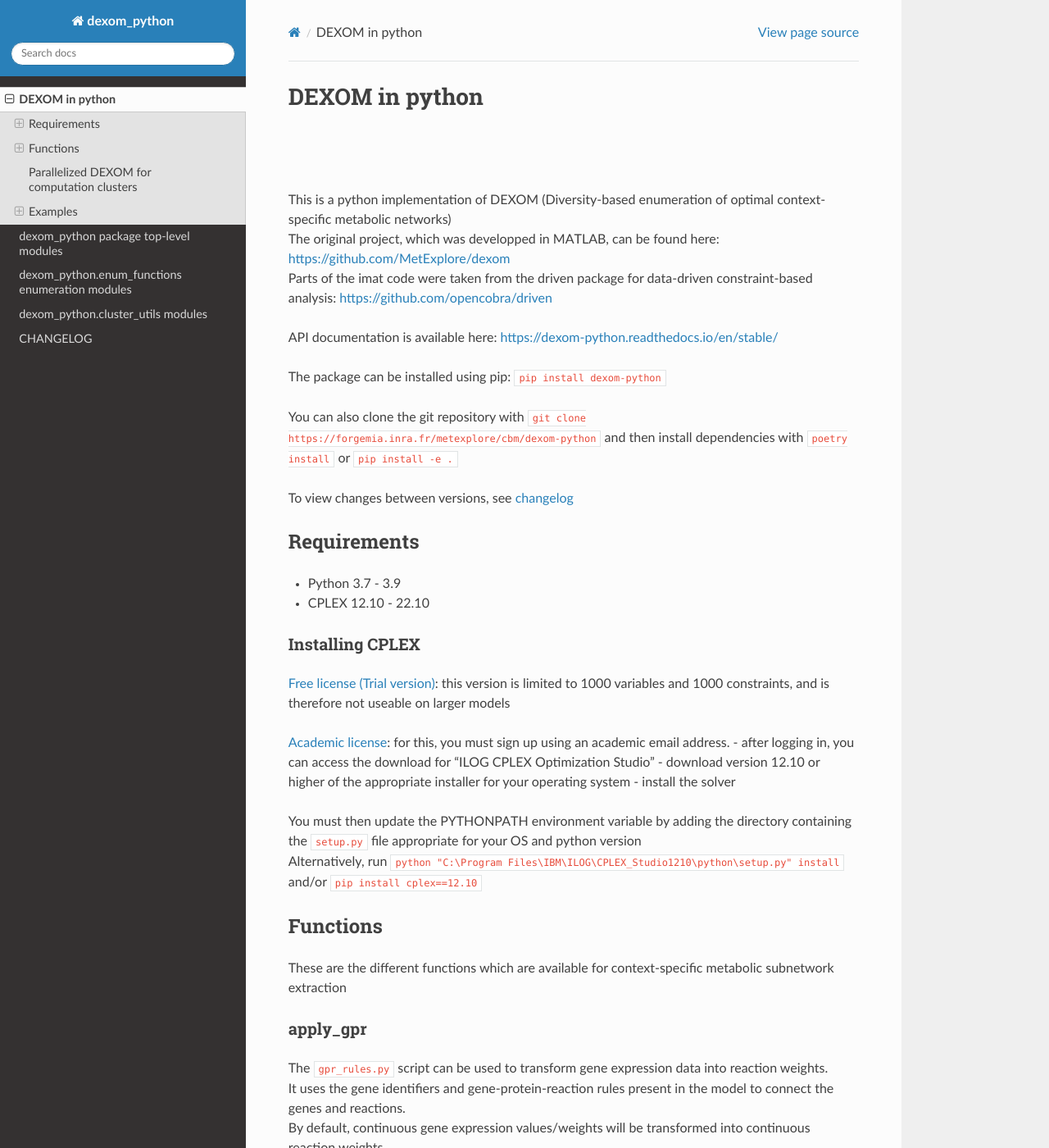
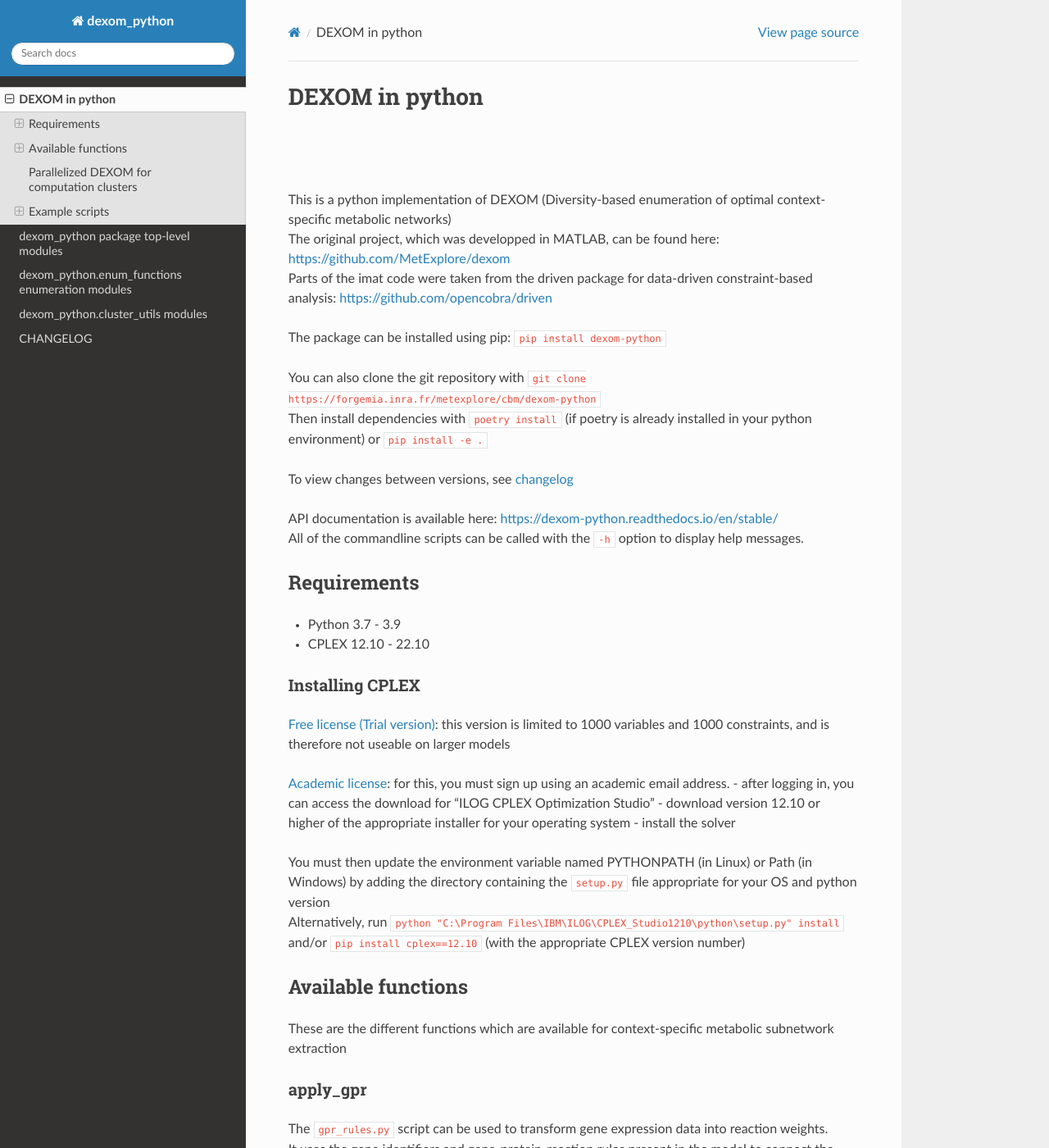
Before and after one commit to MetExplore/dexom-python, a Sphinx documentation site: the page built from docs/readme.rst, in a window 1280 px wide and 1400 px high. Shown: the whole window at 82% size. Built offline with Sphinx 7.4.7 and the Read the Docs theme 2.0.0, drawn with Linux system fonts in a browser that asks for light colours; some of the changed text lies outside the part shown.

Commit message:
Update README.md

```diff
--- a/docs/readme.rst
+++ b/docs/readme.rst
@@ -12,17 +12,19 @@ DEXOM in python
   data-driven constraint-based analysis:
   https://github.com/opencobra/driven
 
-API documentation is available here:
-https://dexom-python.readthedocs.io/en/stable/
-
 The package can be installed using pip: ``pip install dexom-python``
 
-You can also clone the git repository with
-``git clone https://forgemia.inra.fr/metexplore/cbm/dexom-python`` and
-then install dependencies with ``poetry install`` or
-``pip install -e .``
+| You can also clone the git repository with
+  ``git clone https://forgemia.inra.fr/metexplore/cbm/dexom-python``
+| Then install dependencies with ``poetry install`` (if poetry is
+  already installed in your python environment) or ``pip install -e .``
 
 To view changes between versions, see `changelog <docs/changelog.rst>`__
+
+| API documentation is available here:
+  https://dexom-python.readthedocs.io/en/stable/
+| All of the commandline scripts can be called with the ``-h`` option to
+  display help messages.
 
 Requirements
 ------------
@@ -45,15 +47,16 @@ in, you can access the download for “ILOG CPLEX Optimization Studio” -
 download version 12.10 or higher of the appropriate installer for your
 operating system - install the solver
 
-| You must then update the PYTHONPATH environment variable by adding the
-  directory containing the ``setup.py`` file appropriate for your OS and
-  python version
+| You must then update the environment variable named PYTHONPATH (in
+  Linux) or Path (in Windows) by adding the directory containing the
+  ``setup.py`` file appropriate for your OS and python version
 | Alternatively, run
   ``python "C:\Program Files\IBM\ILOG\CPLEX_Studio1210\python\setup.py" install``
-  and/or ``pip install cplex==12.10``
+  and/or ``pip install cplex==12.10`` (with the appropriate CPLEX
+  version number)
 
-Functions
----------
+Available functions
+-------------------
 
 These are the different functions which are available for
 context-specific metabolic subnetwork extraction
@@ -199,8 +202,8 @@ can be found in ``dexom_python/cluster_utils/legacy``. However, it is
 strongly recommended to use the snakemake workflow, which is more
 reliable and can be adapted more easily for different applications.*
 
-Examples
---------
+Example scripts
+---------------
 
 Toy models
 ~~~~~~~~~~
```
Also changed, not shown: README.md (+7 -5 lines).
